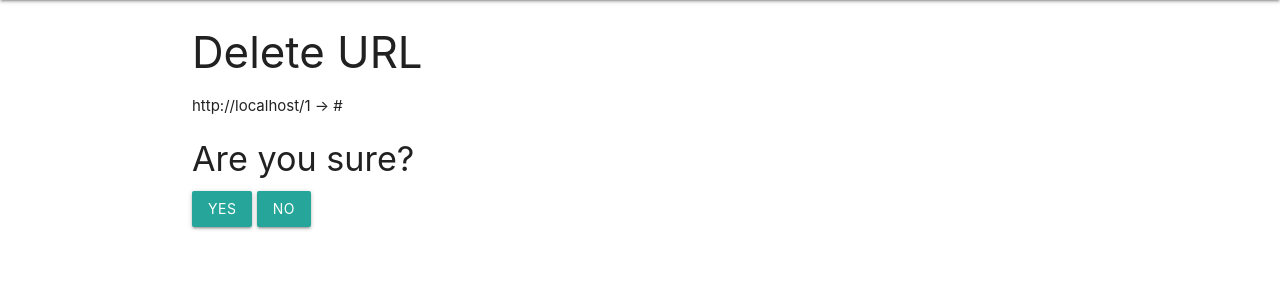
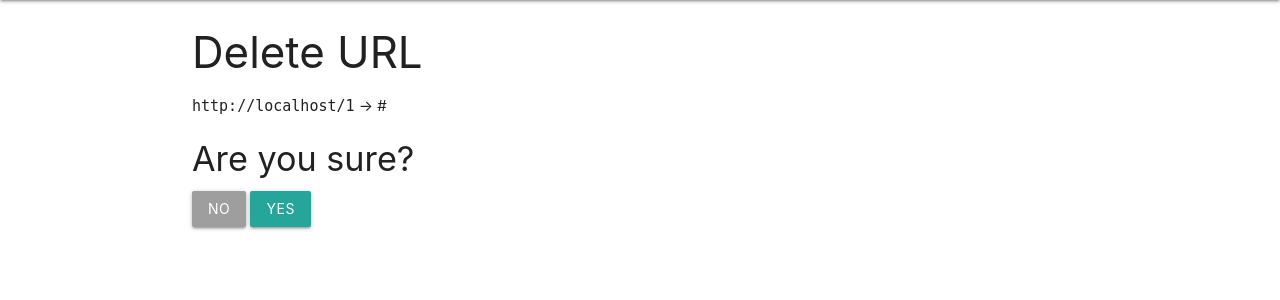
Before and after one commit to zeevro/wolfyi, a Flask app: template src/wolfyi/templates/delete.html in a window 1280 px wide. Shown: the part 64-364 px from the top of the page. Run offline with Flask 2, Linux system fonts and the light colour scheme; the template is opened without the code that fills it: most values are stand-ins (such as "Sample title", 1, 10 or a date in 2020); parts of the project's set-up code (start-up, migrations or seed data) failed here and were passed over.

Commit message:
UI improvements

```diff
--- a/src/wolfyi/templates/delete.html
+++ b/src/wolfyi/templates/delete.html
@@ -2,9 +2,9 @@
 
 {% block content %}
     <h3>Delete URL</h3>
-    {{ request.host_url }}{{ url.id }} &rarr; {{ url.url }}
+    <code>{{ request.host_url }}{{ url.id }}</code> &rarr; {{ url.url }}
     <br />
     <h4>Are you sure?</h4>
+    <a class="btn grey" href="{{ url_for('index') }}">No</a>
     <a class="btn" href="{{ url_for('delete_url', id=url.id, sure='yes') }}">Yes</a>
-    <a class="btn" href="{{ url_for('index') }}">No</a>
 {% endblock %}
--- a/src/wolfyi/templates/edit.html
+++ b/src/wolfyi/templates/edit.html
@@ -2,11 +2,12 @@
 
 {% block content %}
     <h3>Edit URL</h3>
-    {{ request.host_url }}{{ url.id }} &rarr; {{ url.url }}
+    <code>{{ request.host_url }}{{ url.id }}</code> &rarr; {{ url.url }}
     <form method="POST">
         <input type="hidden" name="id" value="{{ url.id }}" />
         <label for="url">New URL:</label>
-        <input id="url" name="url" />
+        <input id="url" name="url" {{ request.form.url or url.url }} />
+        <a href="{{ url_for('index') }}" class="btn grey">Back</a>
         <input type="submit" value="Save" class="btn" />
     </form>
 {% endblock %}
--- a/src/wolfyi/templates/index.html
+++ b/src/wolfyi/templates/index.html
@@ -13,7 +13,7 @@
                 <a href="{{ u.url|safe }}" style="overflow-wrap: break-word;">{{ u.url|safe }}</a>
             </div>
             <div class="card-content">
-                <a href="javascript:copy('{{ request.host_url }}{{ u.id }}')" class="btn-flat waves-effect"><i class="material-icons right">content_copy</i><code>{{ request.host_url }}{{ u.id }}</code></a>
+                <a href="javascript:copy('{{ request.host_url }}{{ u.id }}')" class="btn-flat waves-effect" style="text-transform: none;"><i class="material-icons right">content_copy</i><code>{{ request.host_url }}{{ u.id }}</code></a>
             </div>
             <div class="card-content">
                 <a href="{{ url_for('edit_url', id=u.id) }}" class="btn-small"><i class="tiny material-icons left">edit</i>Edit</a>
```
